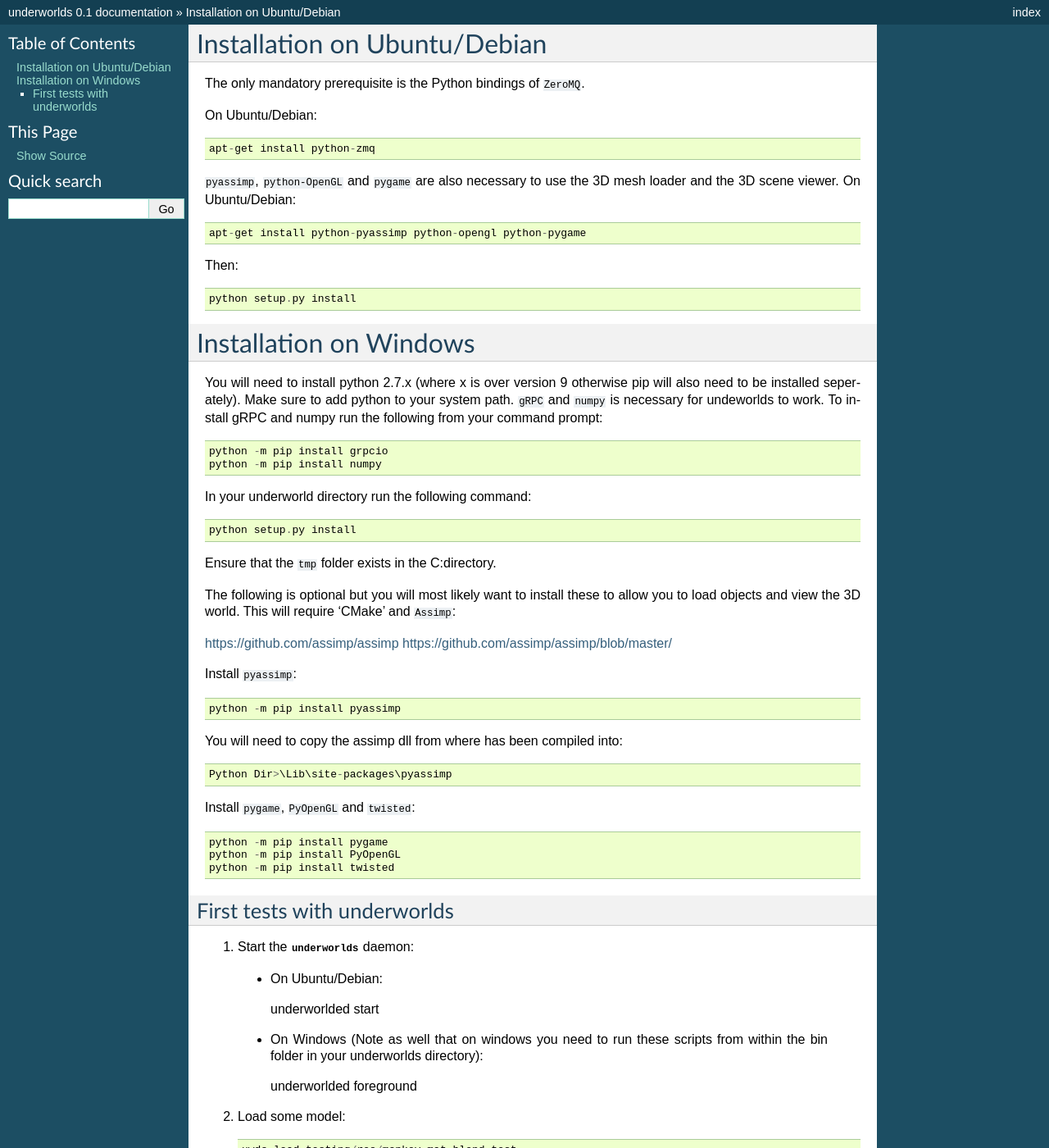
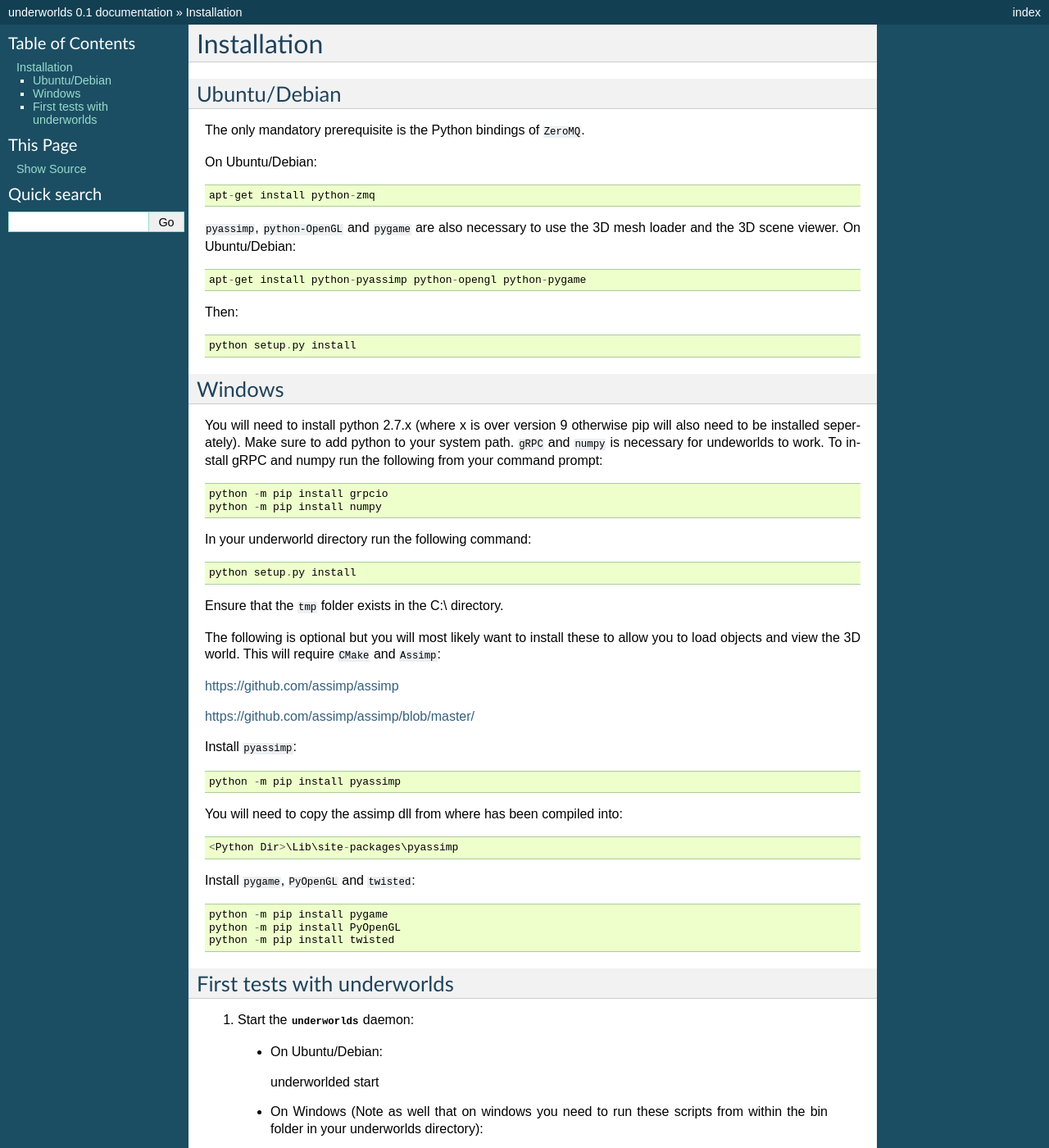
Before and after one commit to underworlds-robot/underworlds, a Sphinx documentation site: the page built from doc/installation.rst, in a window 1280 px wide and 1400 px high. Shown: the whole window at 82% size. Built offline with Sphinx 7.4.7, drawn with Linux system fonts in a browser that asks for light colours; some of the changed text lies outside the part shown.

Commit message:
Fixed formatting issues in README.md and doc/installation.rst

```diff
--- a/doc/installation.rst
+++ b/doc/installation.rst
@@ -1,5 +1,8 @@
-Installation on Ubuntu/Debian
-=============================
+Installation
+============
+
+Ubuntu/Debian
+-------------
 
 The only mandatory prerequisite is the Python bindings of ``ZeroMQ``.
 
@@ -16,8 +19,8 @@
 
     python setup.py install
 
-Installation on Windows
-=======================
+Windows
+-------
 
 You will need to install python 2.7.x (where x is over version 9 otherwise pip
 will also need to be installed seperately). Make sure to add python to your
@@ -31,13 +34,14 @@
 
 	python setup.py install
 
-Ensure that the ``tmp`` folder exists in the C:\ directory.
+Ensure that the ``tmp`` folder exists in the C:\\ directory.
 
 The following is optional but you will most likely want to install these to
-allow you to load objects and view the 3D world. This will require 'CMake' and
+allow you to load objects and view the 3D world. This will require ``CMake`` and
 ``Assimp``:
 
 https://github.com/assimp/assimp
+
 https://github.com/assimp/assimp/blob/master/
 
 Install ``pyassimp``::
```
Also changed, not shown: other parts of doc/installation.rst (+1 -1 lines), README.md (+1 -0 lines).
